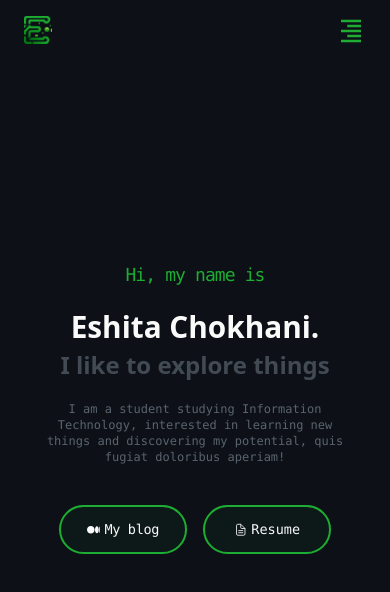
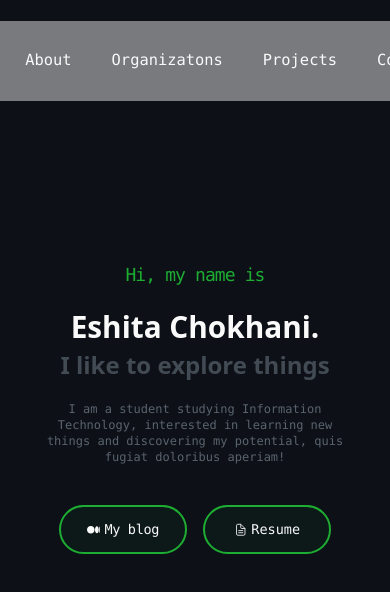
Before and after one commit to eshita241/portfolio-, a React (Create React App) app: page / in a window 390 px wide. Shown: the top 592 px of the page. Built offline with nearby package versions, Linux system fonts and the light colour scheme.

Commit message:
navbar responsiveness

```diff
--- a/src/components/Contact.jsx
+++ b/src/components/Contact.jsx
@@ -31,7 +31,7 @@ export default function Contact() {
     <div id="contact" className='h-full bg-black py-24'>
       <div className='container mx-auto text-center xl:text-left flex items-center justify-center h-full'>
         <div className='flex flex-col w-full max-w-[700px]'>
-          <h2 className='h2 xsm:text-4xl text-center text-white sm:text-5xl font-bold mb-12 font-sans'>
+          <h2 className='h2 xsm:text-4xl text-center text-white sm:text-5xl font-bold mb-12 z-[-10px] font-sans'>
             Say Hello!
           </h2>
           <form className='flex-1 flex flex-col gap-6 w-full mx-auto' ref={form} onSubmit={handleSubmit}>
--- a/src/components/header.jsx
+++ b/src/components/header.jsx
@@ -10,6 +10,7 @@ const Header = () => {
   const [isNavOpen, setIsNavOpen] = useState(false);
 
   const toggleNav = () => {
+    console.log("Hello")
     setIsNavOpen(!isNavOpen);
   };
 
@@ -22,33 +23,32 @@ const Header = () => {
         transition={{
             delay: 1}}
         >
-            <a href="#home"><img src={logo} alt="logo" className=" xsm:absolute sm:fixed sm:top-[90%] xsm:top-[1rem] xsm:left-5 xsm:h-7 sm:left-[95%] xxl:left-[97.3%] sm:h-10 cursor-pointer"></img></a>
-            <BiAlignRight className='absolute text-green xsm:top-[1rem] xsm:right-5 sm:hidden' size={30} onClick={toggleNav}/>
+            <a href="#home"><img src={logo} alt="logo" className=" xsm:hidden sm:flex sm:fixed sm:top-[90%] xsm:top-[1rem] sm:left-[92%] xxl:left-[97.3%] sm:h-10 cursor-pointer"></img></a>
         </motion.div>
-        <motion.nav className=" flex fixed left-1/2 sm:top-[1.7rem] sm:h-[initial] xsm:top-[1.3rem] py-0 xsm:h-20"
+        <motion.nav className="flex fixed left-1/2 sm:top-[1.7rem] sm:h-[initial] xsm:top-[1.3rem] py-0 xsm:h-20"
          initial={{ x:'-50%',y:'100%',opacity:0}}
          animate= {{x:'-50%', y:'0%',opacity:2}}
          transition={{
              delay: 1}}>
-          <ul className='sm:flex flex-wrap justify-center items-center w-[40rem] sm:gap-9 px-14 py-3 bg-white bg-opacity-45 rounded-full border-opacity-25 xsm:hidden'>
-            <li className='font-mono text-white font- cursor-pointer xsm:flex-wrap  hover:text-white hover:bg-opacity-30 hover:bg-text2 hover:rounded-full transition xsm:text-[15.4px]'><a href="#home" >
+          <ul className='flex justify-center items-center sm:gap-9 px-14 py-3 bg-white bg-opacity-45 rounded-full border-opacity-25 gap-10'>
+            <li className='font-mono text-white font- cursor-pointer xsm:flex-wrap hover:text-green transition xsm:text-[15.4px]'><a href="#home" >
             Home
             </a>
             </li>
-            <li className='font-mono text-white cursor-pointer flex hover:text-white hover:bg-opacity-30 hover:bg-text2 hover:rounded-full transition xsm:text-[15.4px]'><a href="#about" >
+            <li className='font-mono text-white cursor-pointer flex hover:text-green transition xsm:text-[15.4px]'><a href="#about" >
             About
             </a>
             </li>
-            <li className='text-white font-mono cursor-pointer flex hover:text-white hover:bg-opacity-30 hover:bg-text2 hover:rounded-full transition xsm:text-[15.4px]'><a href="#experience" >
+            <li className='text-white font-mono cursor-pointer flex hover:text-green transition xsm:text-[15.4px]'><a href="#experience" >
             Organizatons
             </a>
             </li>
 
-            <li className='text-white font-mono cursor-pointer flex hover:text-white hover:bg-opacity-30 hover:bg-text2 hover:rounded-full transition xsm:text-[15.4px]'><a href="#projects" >
+            <li className='text-white font-mono cursor-pointer flex hover:text-green transition xsm:text-[15.4px]'><a href="#projects" >
             Projects
             </a>
             </li>
-            <li className='text-white font-mono cursor-pointer flex hover:text-white hover:bg-opacity-30 hover:bg-text2 hover:rounded-full transition xsm:text-[15.4px]'><a href="#contact" >
+            <li className='text-white font-mono cursor-pointer flex hover:text-green transition xsm:text-[15.4px]'><a href="#contact" >
             Contact
             </a>
             </li>
```
